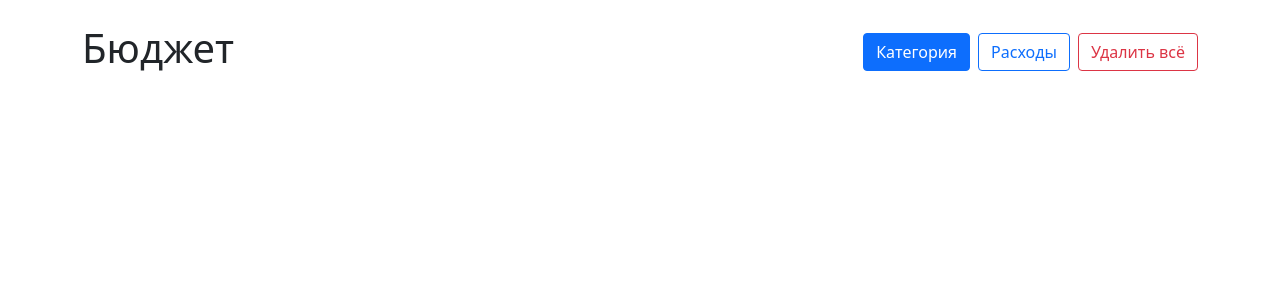
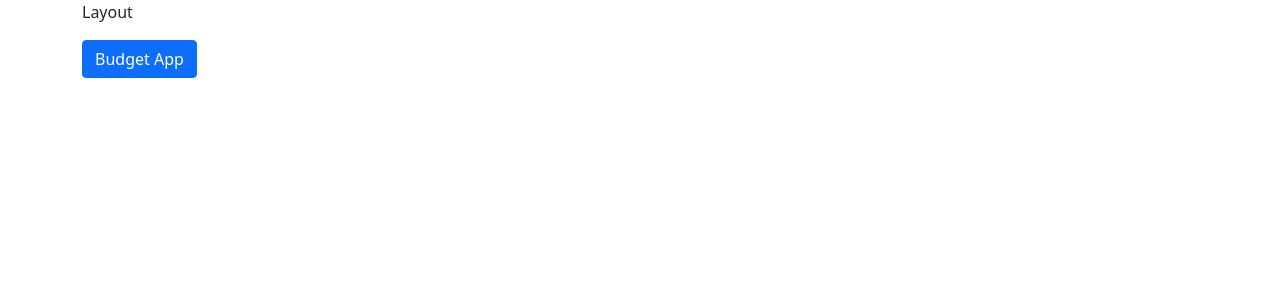
Before and after one commit to realrvm/pf-budget-app, a React (Create React App) app: page / in a window 1280 px wide. Shown: the top 300 px of the page. Built offline with nearby package versions, Linux system fonts and the light colour scheme.

Commit message:
+ react-router-dom + раздаточная страница

```diff
--- a/src/index.tsx
+++ b/src/index.tsx
@@ -1,13 +1,16 @@
 import React from "react";
 import ReactDOM from "react-dom";
-import App from "./App";
 import "bootstrap/dist/css/bootstrap.min.css";
 import { AppProvider } from "./context/AppContext";
+import { BrowserRouter as Router } from "react-router-dom";
+import App from "./layout";
 
 ReactDOM.render(
     <React.StrictMode>
         <AppProvider>
-            <App />
+            <Router>
+                <App />
+            </Router>
         </AppProvider>
     </React.StrictMode>,
     document.getElementById("root")
--- /dev/null
+++ b/src/layout/Layout.tsx
@@ -0,0 +1,13 @@
+import { Container } from "react-bootstrap";
+import { Link } from "react-router-dom";
+
+export const Layout = () => {
+    return (
+        <Container>
+            <p>Layout</p>
+            <Link className="btn btn-primary" to="/budget">
+                Budget App
+            </Link>
+        </Container>
+    );
+};
--- /dev/null
+++ b/src/layout/index.tsx
@@ -0,0 +1,20 @@
+import React, { Suspense } from "react";
+
+import { Routes, Route } from "react-router-dom";
+
+import {Layout} from "./Layout"
+
+const Budget = React.lazy(() => import("../pages/Budget"));
+
+const App = () => {
+    return (
+        <Suspense fallback={<>Загружается...</>}>
+            <Routes>
+                <Route path="/" element={<Layout />}></Route>
+                <Route path="/budget" element={<Budget />} />
+            </Routes>
+        </Suspense>
+    );
+};
+
+export default App;
```
Also changed, not shown: package.json (+15 -3 lines), src/pages/Budget.tsx (renamed from src/App.tsx, +6 -6 lines), src/pages/Budget.css (renamed from src/App.css), 1 other file (tests, documents, lock files or other folders).
